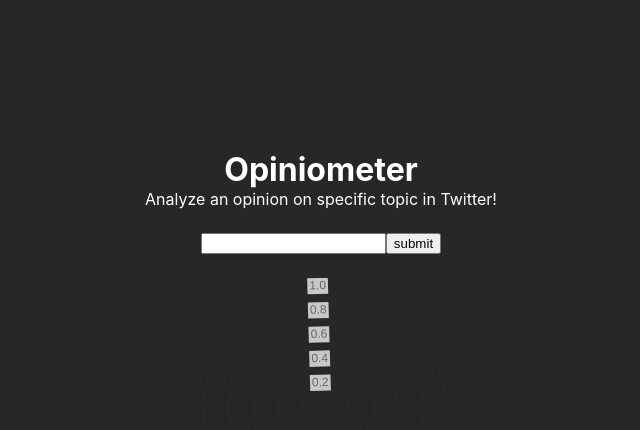
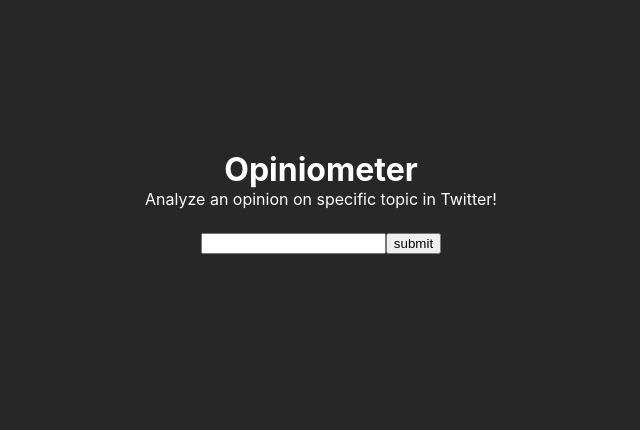
Before and after one commit to abdulrcs/Opiniometer, a React (Create React App) app: page / in a window 1280 px wide. Shown: the top 430 px of the page, without its empty margins (319-959 px from the left). Built offline with nearby package versions, Linux system fonts and the light colour scheme.

Commit message:
change chart type

```diff
--- a/src/ChartTest.js
+++ b/src/ChartTest.js
@@ -1,12 +1,12 @@
 import React, { useState, useEffect } from "react";
-import { Polar } from "react-chartjs-2";
+import { Doughnut } from "react-chartjs-2";
 import { Chart } from "chart.js";
 export default function ChartTest({ results }) {
   var color = Chart.helpers.color;
-
+  Chart.defaults.polarArea.color = "red";
   return (
     <div class="chartcanvas">
-      <Polar
+      <Doughnut
         data={{
           labels: [
             "Strongly Positive",
```
